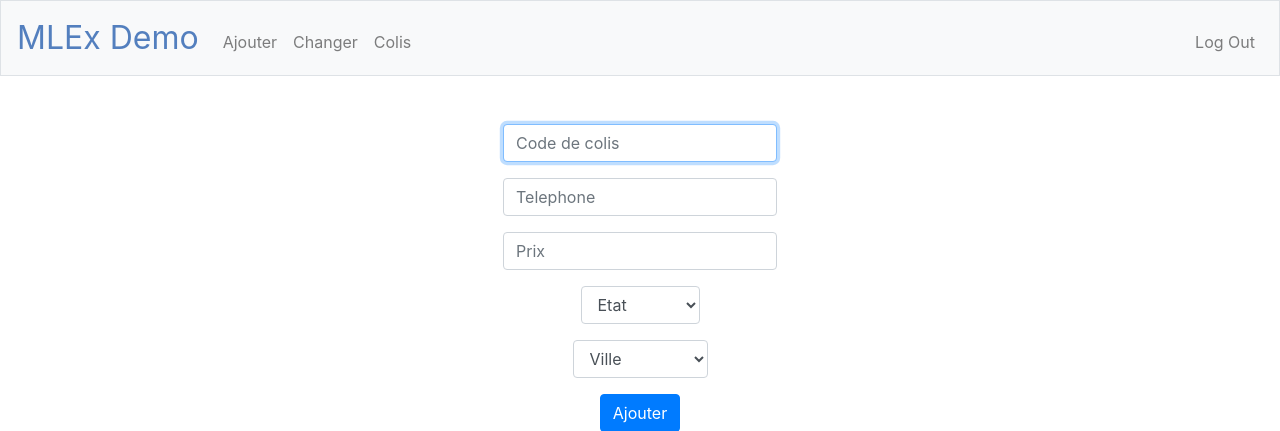
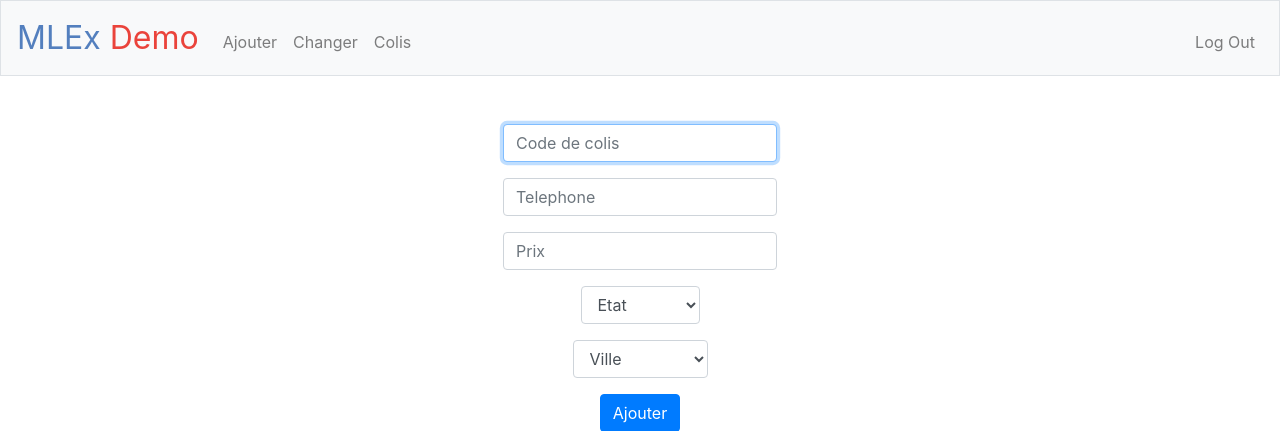
Before and after one commit to os-moussao/MLEx-Demo-Site, a Flask app: page /ajouter in a window 1280 px wide. Shown: the top 431 px of the page. Run offline with Flask 2, Linux system fonts and the light colour scheme; a user stored in the database is signed in; some libraries are stand-ins or nearby versions.

Commit message:
Updated layout

```diff
--- a/templates/layout.html
+++ b/templates/layout.html
@@ -30,7 +30,8 @@
     <body>
         <nav class="navbar navbar-expand-md navbar-light bg-light border">
             <a class="navbar-brand" href="/"
-                ><span class="blue">MLEx Demo</span></a
+                ><span class="blue">MLEx </span>
+                <span class="red">Demo</span></a
             >
             <button
                 aria-controls="navbar"
```
